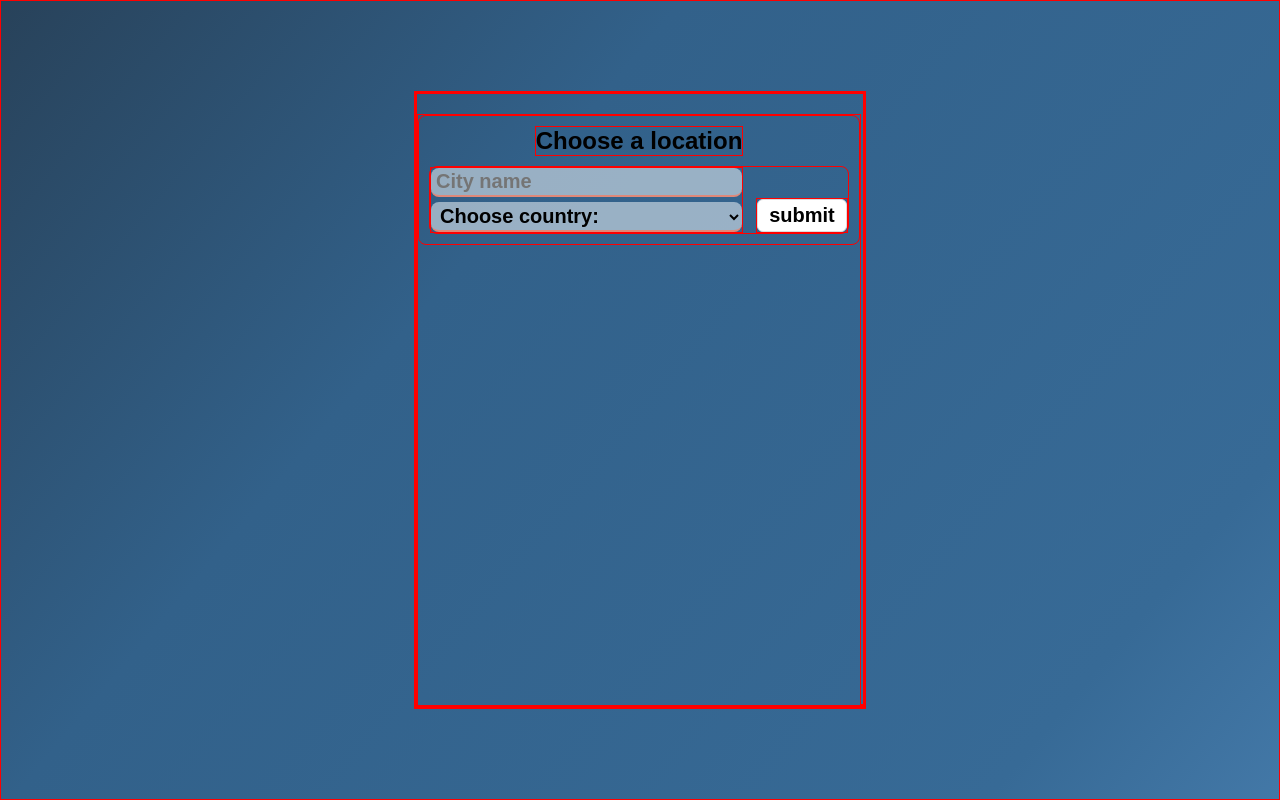
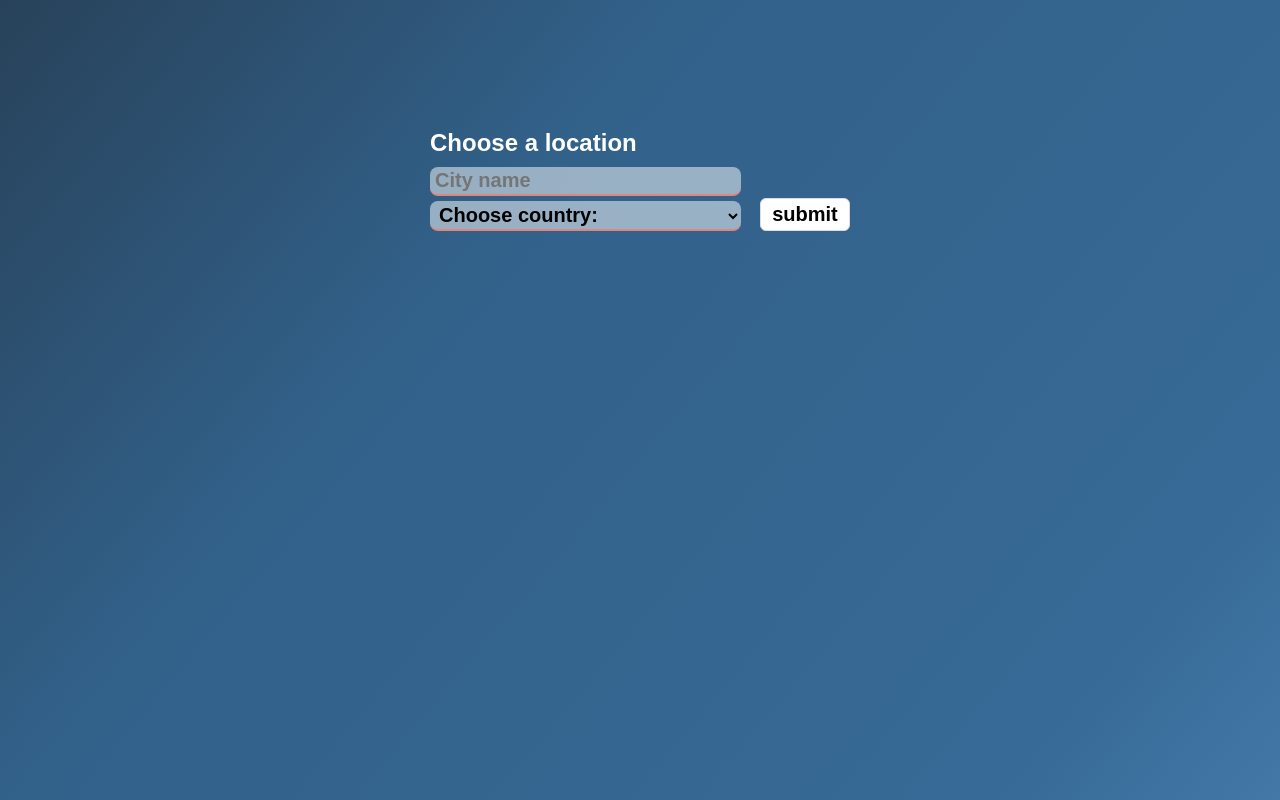
Before and after one commit to Koki001/stojancoVasileskiProjectThree, a React (Create React App) app: page / in a window 1280 px wide. Built offline with nearby package versions, Linux system fonts and the light colour scheme.

Commit message:
cleaned up code structure

```diff
--- a/src/App.css
+++ b/src/App.css
@@ -37,9 +37,11 @@ h3 {
 }
 
 .formContainer h2 {
-    color: black;
+    color: white;
     font-size: 1.2rem;
     margin-bottom: 10px;
+    text-align: left;
+    width: 100%;
 }
 
 .inputForm {
--- a/src/App.js
+++ b/src/App.js
@@ -1,6 +1,7 @@
+import './App.css';
+import { useEffect, useState } from "react";
 import axios from "axios"
-import { useEffect, useState } from "react";
-import './App.css';
+// component imports
 import InputForm from "./InputForm";
 import WeatherDisplay from "./WeatherDisplay";
 import MultipleDays from "./MultipleDays";
@@ -14,12 +15,11 @@ function App() {
     const [mainTempStats, setMainTempStats] = useState ({})
     const [localTime, setLocalTime] = useState(null)
     const [coordinates, setCoordinates] = useState (null)
+    const [apiError, setApiError] = useState(false)
 
     useEffect(function() {
-
         // do not run api call if no city selection
         if (citySelection !== "") {
-
             axios ({
                 url: "https://api.openweathermap.org/data/2.5/weather",
                 params: {
@@ -28,8 +28,8 @@ function App() {
                     units: "metric"
                 }
             }).then(function(weatherData) {
-                console.log("SINGLE CITY RETURN", weatherData)
-
+                // ensures false initial state if API is called
+                setApiError(false)
                 // convert api info of selected city to respective local time
                 const getTime = function() {
                     const apiZone = weatherData.data.timezone
@@ -40,33 +40,31 @@ function App() {
                     return local
                 }
                 getTime()
-
                 // extract info into states
                 setLocalTime(getTime())
                 setWindSpeed(weatherData.data.wind.speed)
                 setWeatherIconDesc(weatherData.data.weather[0])
                 setMainTempStats(weatherData.data.main)
                 setCoordinates(weatherData.data.coord)
-
                 // error handling for no API return *****
             }).catch(function(error) {
                 if (error.response) {
                     setCitySelection("")
-                    alert("city doesn't exist")
-                } else if (error.request){
-                    console.log("no error")
+                    setCountrySelection("")
+                    setApiError(true)
+                    alert("Invalid city name or not in selected country")
+                } else {
+
                 }
             })
         }
-    }, [citySelection, countrySelection])
-
+    }, [citySelection])
+    // sumbit for handle from InputForm.js
     const formSubmit = function(e, chosenCountry, chosenCity) {
         e.preventDefault()
         setCountrySelection(chosenCountry)
         setCitySelection(chosenCity)
     }
-
-
     return (
         <div className="App wrapper">
             {/* <h1>Weather App</h1> */}
@@ -83,48 +81,16 @@ function App() {
                 max={mainTempStats.temp_max}
                 />
             </div>
+            {/* if API changes error state to true, do not render component */}
+            {
+                apiError === false
+                ?
                 <MultipleDays
                 coords={coordinates}
                 />
+                : null
+            }
         </div>
     );
 }
-
 export default App;
-
-
-
-
-
-
-
-
-// pseudo code
-
-// Create a weather forecast app that will present the user with the current weather for a city of their choice.
-
-// make successful API call and get the required data
-
-// with useState, create two states to represent and track the user's selction of:
-    // city name
-    // country/state name
-
-// create two components for the user inputs:
-    // 1. a component where the user can type in the name of the city they wish to see the weather for
-    // 2. a drop down down select for the country input
-    // (may move the country input to a stretch goal if I run into any roadblocks)
-
-// using props, pass a function for both params to the respective components and then use it to update the state of those params in App.js
-
-// create a third component that will render the information from the user input components to the main App.js
-
-// clear the previous rendered results on every new submit of the form
-
-
-// ******* STRETCH GOALS *********
-
-// connect to firebase
-    // give the option to the user to save their current location so they can display the weather for their city with a click of a button instead of typing out the city/country every time
-    // add a favourites tab where the user can also save several favorite locations for the weather forecast
-
-// add images to go along with the weather forecast (will need another API call)
--- a/src/CountriesList.js
+++ b/src/CountriesList.js
@@ -52,7 +52,6 @@ const countryList = [
     { "code": "CO", "code3": "COL", "name": "Colombia", "number": "170" },
     { "code": "KM", "code3": "COM", "name": "Comoros", "number": "174" },
     { "code": "CD", "code3": "COD", "name": "Congo (D.R.)", "number": "180" },
-    // { "code": "CG", "code3": "COG", "name": "Congo", "number": "178" },
     { "code": "CK", "code3": "COK", "name": "Cook Islands", "number": "184" },
     { "code": "CR", "code3": "CRI", "name": "Costa Rica", "number": "188" },
     { "code": "HR", "code3": "HRV", "name": "Croatia", "number": "191" },
@@ -187,7 +186,6 @@ const countryList = [
     { "code": "RW", "code3": "RWA", "name": "Rwanda", "number": "646" },
     { "code": "RE", "code3": "REU", "name": "Réunion", "number": "638" },
     { "code": "BL", "code3": "BLM", "name": "Saint Barthélemy", "number": "652" },
-    // { "code": "SH", "code3": "SHN", "name": "Saint Helena, Ascension and Tristan da Cunha", "number": "654" },
     { "code": "KN", "code3": "KNA", "name": "Saint Kitts and Nevis", "number": "659" },
     { "code": "LC", "code3": "LCA", "name": "Saint Lucia", "number": "662" },
     { "code": "MF", "code3": "MAF", "name": "Saint Martin (French part)", "number": "663" },
@@ -208,7 +206,6 @@ const countryList = [
     { "code": "SB", "code3": "SLB", "name": "Solomon Islands", "number": "090" },
     { "code": "SO", "code3": "SOM", "name": "Somalia", "number": "706" },
     { "code": "ZA", "code3": "ZAF", "name": "South Africa", "number": "710" },
-    // { "code": "GS", "code3": "SGS", "name": "South Georgia and the South Sandwich Islands", "number": "239" },
     { "code": "SS", "code3": "SSD", "name": "South Sudan", "number": "728" },
     { "code": "ES", "code3": "ESP", "name": "Spain", "number": "724" },
     { "code": "LK", "code3": "LKA", "name": "Sri Lanka", "number": "144" },
@@ -252,5 +249,4 @@ const countryList = [
     { "code": "ZW", "code3": "ZWE", "name": "Zimbabwe", "number": "716" },
     { "code": "AX", "code3": "ALA", "name": "Åland Islands", "number": "248" }
 ];
-
 export default countryList
--- a/src/ExtraWeatherInfo.js
+++ b/src/ExtraWeatherInfo.js
@@ -1,11 +1,10 @@
 // ExtrsWeatherInfo.js
 
 const ExtraWeatherInfo = function (props) {
-        // console.log(props)
-        const speedMS = Number(props.wind)
-        const speedKmH = (speedMS * 3600) / 1000
 
-        const finalWindSpeed = speedKmH.toFixed(1)
+    const speedMS = Number(props.wind)
+    const speedKmH = (speedMS * 3600) / 1000
+    const finalWindSpeed = speedKmH.toFixed(1)
 
     return (
         <>
--- a/src/InputForm.js
+++ b/src/InputForm.js
@@ -1,18 +1,17 @@
 // InputForm.js
-// import './App.css';
 import {useState} from "react"
 import countryList from "./CountriesList"
 
 function InputForm(props) {
 
+    // states used in submit function to update main API call states
     const [selectCountry, setSelectCountry] = useState("placeholder")
     const [selectCity, setSelectCity] = useState("")
-    // console.log(selectCity, "INPUTFORM.JS")
-    // country select function
+    // updates selected city
     const handleChange = function(event) {
         setSelectCountry(event.target.value)
     }
-    // function for city input that updates state with value
+    // updates selected country
     const handleInput = function(e) {
         setSelectCity(e.target.value)
     }
@@ -33,11 +32,7 @@ function InputForm(props) {
     return (
         <div className="formContainer">
             <h2>Choose a location</h2>
-            {/* form start */}
-            <form
-            id="form"
-            className="inputForm"
-            action=""
+            <form id="form" className="inputForm" action=""
             onSubmit={handleUserSelect}
             >
                 <label htmlFor="city" className="sr-only">Enter city name</label>
@@ -54,6 +49,7 @@ function InputForm(props) {
                         {/* country options ************** */}
                         <option value="placeholder" disabled>Choose country:</option>
                         {
+                            // looping of array from CountriesList.js to populate an option with both country name and country code for value
                             countryList.map(function(singleCountry, index) {
                                 return (
                                     <option key={index} value={singleCountry.code}>{singleCountry.name}</option>
@@ -63,7 +59,6 @@ function InputForm(props) {
                     </select>
                 </div>
                 <div className="buttonContainer">
-                    {/* <button type="button">°C / °F</button> */}
                     <button>submit</button>
                 </div>
             </form>
--- a/src/MultiDayDisplay.js
+++ b/src/MultiDayDisplay.js
@@ -1,17 +1,18 @@
 // MultiDayDisplay.js
 
-
 function MultiDayDisplay(props) {
-
 
     return (
 
         <div className="multipleDaysContainer" style={props.dayOne === undefined ? { display: "none", opacity: 0 } : { opacity: 1, display: "flex" }}>
             {
+                // if props are not available, do not render
                 props.dayOne !== undefined
                 ?
                 <>
+                    {/* same background image method used on main weather card that uses a png of the same name relating to the forecast */}
                     <div className="dayOne multiDay" style={{ backgroundImage: `url("/${props.dayOne.weather[0].main}.png")` }}>
+                        {/* was unable to convert the desired date output outside of render or component, so it's attached to each weather card */}
                         <p className="multiDate">{new Date(props.dayOne.dt * 1000).toLocaleString(undefined, {
                             month: "long", day: "numeric"
                         })}</p>
@@ -19,6 +20,7 @@ function MultiDayDisplay(props) {
                         <p className="multiMaxTemp">Max: {props.dayOne.temp.max}</p>
                         <p className="multiMinTemp">Min: {props.dayOne.temp.min}</p>
                     </div>
+                    {/* dayThree is here before dayTwo due to how my display:flex is set up */}
                     <div className="dayThree multiDay" style={{ backgroundImage: `url("/${props.dayThree.weather[0].main}.png")` }}>
                         <p className="multiDate">{new Date(props.dayThree.dt * 1000).toLocaleString(undefined, {
                             month: "long", day: "numeric"
--- a/src/MultipleDays.js
+++ b/src/MultipleDays.js
@@ -1,13 +1,16 @@
 // MultipleDay.js
 import axios from "axios"
 import { useEffect, useState } from "react";
+// component import
 import MultiDayDisplay from "./MultiDayDisplay";
 
 const MultipleDays = function(props) {
-
+    // state to be passed to child component
     const [dailyObjects, setDailyObjects] = useState({})
-
+    // second API call that returns multiple days
     useEffect(function () {
+        // this API relies on coordinates that are passed on as props from parent
+        // do not run API if coordinates are not available
         if (props.coords !== null) {
             axios({
                 url: "https://api.openweathermap.org/data/2.5/onecall",
@@ -17,27 +20,20 @@ const MultipleDays = function(props) {
                     lon: `${props.coords.lon}`,
                     units: "metric",
                     exclude: "current,minutely,hourly,alerts"
-
                 }
             }).then(function (multiDay) {
                 console.log("MULTI DAY RETURN", multiDay)
 
                 setDailyObjects(multiDay.data.daily)
                 // error handling for no API return *****
-            }).catch(function (error) {
-                if (error.response) {
-                    alert("city doesn't exist")
-                    console.log(error)
-                } else if (error.request) {
-                    console.log("no error")
-                } else {
-                }
             })
+        } else {
         }
     }, [props.coords])
 
     return (
         <div>
+            {/* if coordinates from parent are unavailable, do not render component */}
             {
                 props.coords !== null
                 ?
@@ -49,11 +45,7 @@ const MultipleDays = function(props) {
                 />
                 : null
             }
-
         </div>
     )
-
-
 }
-
 export default MultipleDays
--- a/src/WeatherDisplay.js
+++ b/src/WeatherDisplay.js
@@ -1,35 +1,41 @@
 // WeatherDisplay.js
-// import './App.css';
 import { useState } from "react"
+// component import
 import ExtraWeatherInfo from "./ExtraWeatherInfo"
-
 
 function WeatherDisplay(props) {
 
+    // state that changes on submit event listener that adds classes to .weatherDisplayContainer for visibility
     const [active, setActive] = useState(false);
-
     document.body.addEventListener("submit", function() {
         setActive(!active)
     })
-
+    // uses the "true" and "false" state to be added as a class after being converted to string
     let classTest = active.toString() + `Flip`
+    // this prop had to be converted to a variable so that I can use toFixed() on line 42
     const temp = props.forecast
+    // uses the name of a forecast to change between images of that same name
     let icon = `http://openweathermap.org/img/wn/${props.weatherIcon.icon}@2x.png`
     let cardImage = props.weatherIcon.main
     return (
+        // in order for this section to keep its footprint, its visibility is hidden until props are available from parent
+        // opacity added just for a smoother transition effect
         <div className={`weatherDisplayContainer ${classTest}`} style={props.city === "" ? { visibility: "hidden", opacity: 0 } : { opacity: 1, visibility: "visible", backgroundImage: `url("/${cardImage}.png")`}}>
         {props.city !== "" ? <img className="iconImage" src={icon} alt="" /> : null}
 
             <div className="forecastInfo">
-                    <p className='cityName' style={props.city === "" ? { visibility: "hidden" } : { visibility: "visible"}}>
-                        {props.city === "" ? "City Name" : props.city + ","}
+                <p className='cityName'>
+                    {/* displays city name on main weather card */}
+                    {props.city + ","}
                 </p>
-                    <p className="countryName" style={props.country === "" ? { visibility: "hidden" } : { visibility: "visible" }}>
-                        {props.country === "" ? "ZZ" : props.country}
+                <p className="countryName">
+                    {/* displays country name on main weather card */}
+                    {props.country}
                 </p>
             </div>
             <p className="localTime">Local Time: {props.time}</p>
-                <p className="forecastDescription" style={props.weatherIcon.description === "" ? { visibility: "hidden" } : { visibility: "visible" }}>
+            <p className="forecastDescription">
+                {/* displays forecast info (cloudy, rainy, etc) */}
                 {props.weatherIcon.description}
             </p>
             <div className="weatherResult">
--- a/src/index.css
+++ b/src/index.css
@@ -34,9 +34,9 @@ body {
     background-repeat: no-repeat;
     font-family: 'News Cycle', sans-serif;
 }
-* {
+/* * {
     border: 1px solid red;
-}
+} */
 
 code {
   font-family: source-code-pro, Menlo, Monaco, Consolas, 'Courier New',
```
Lines whose indentation alone changed are shown as unchanged.
